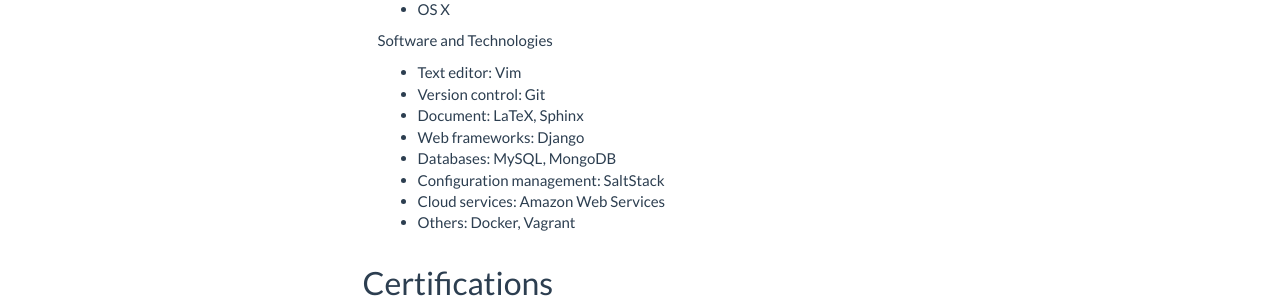
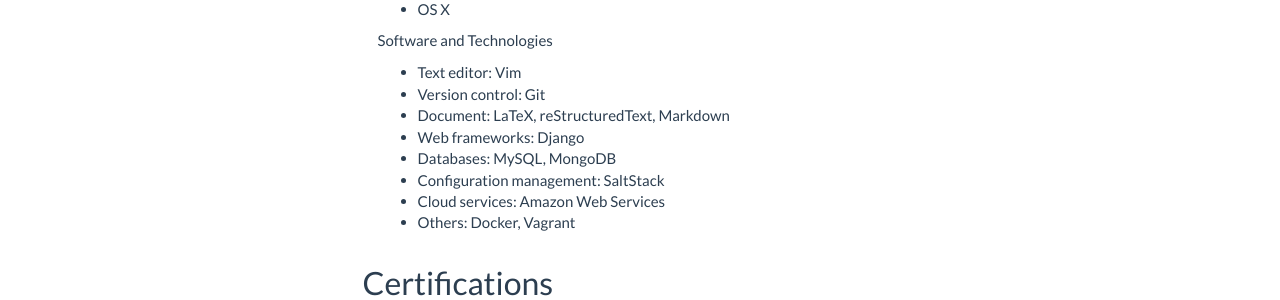
Before and after one commit to NulledExceptions/shichao, a Sphinx documentation site: the page built from source/resume.rst, in a window 1280 px wide and 1339 px high. Shown: the part 900-1200 px from the top of the window. Built offline with Sphinx 7.4.7, drawn with Linux system fonts in a browser that asks for light colours.

Commit message:
Added Document skills

```diff
--- a/source/resume.rst
+++ b/source/resume.rst
@@ -88,7 +88,7 @@
 
     * Text editor: Vim
     * Version control: Git
-    * Document: LaTeX, Sphinx
+    * Document: LaTeX, reStructuredText, Markdown
     * Web frameworks: Django
     * Databases: MySQL, MongoDB
     * Configuration management: SaltStack
```
